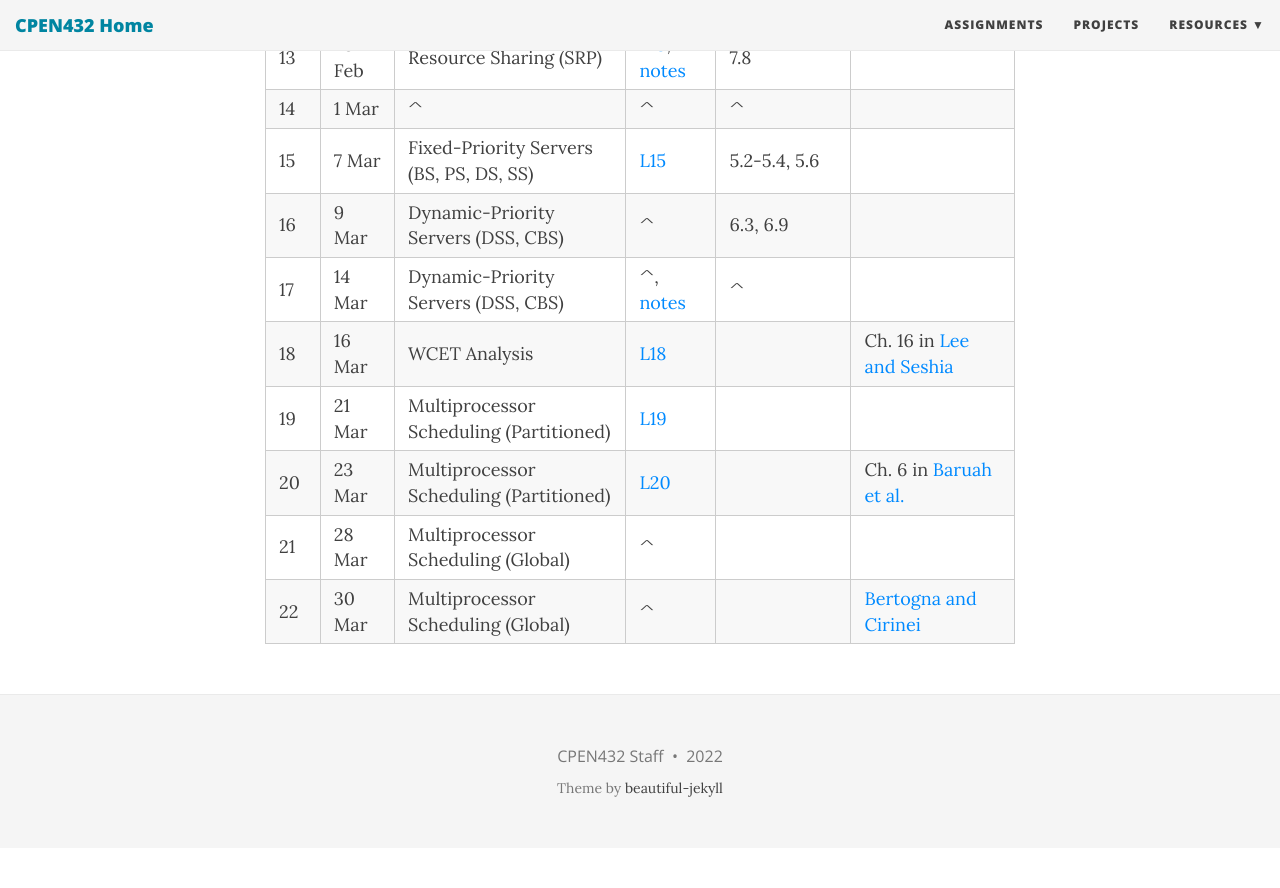
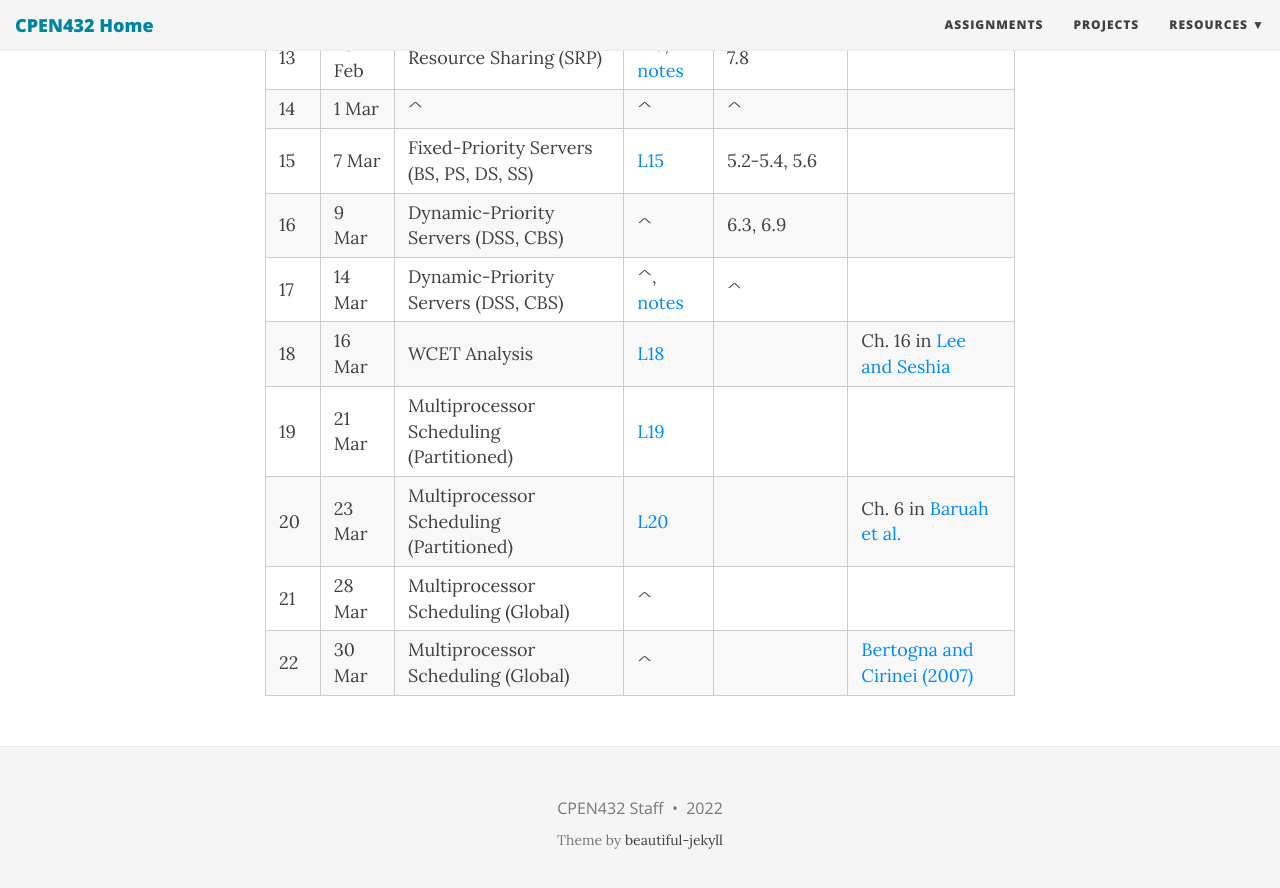
Before and after one commit to CPEN432/cpen432.github.io, a Jekyll site: the page built from lectures.md, in a window 1280 px wide and 900 px high, scrolled down 1150 px. Shown: the top 888 px of the window. Built offline with Jekyll 4.4.1, drawn with Linux system fonts in a browser that asks for light colours; nearby versions of some CDN libraries; before the commit the page ends 1998 px from its top, so only the background shows below that.

Commit message:
Update lectures.md

```diff
--- a/lectures.md
+++ b/lectures.md
@@ -29,7 +29,7 @@
 |  19  | 21 Mar | Multiprocessor Scheduling (Partitioned) | [L19](http://cpen432.github.io/resources/gujarati-slides//19-multiprocessor.pdf) |||
 |  20  | 23 Mar | Multiprocessor Scheduling (Partitioned) | [L20](http://cpen432.github.io/resources/gujarati-slides//20-partitioned.pdf) || Ch. 6 in [Baruah et al.](https://go.exlibris.link/yXzZkF95) |
 |  21  | 28 Mar | Multiprocessor Scheduling (Global) | ^ |||
-|  22  | 30 Mar | Multiprocessor Scheduling (Global) | ^ || [Bertogna and Cirinei](http://cpen432.github.io/resources/P3-bertogna-cirinei.pdf) |
+|  22  | 30 Mar | Multiprocessor Scheduling (Global) | ^ || [Bertogna and Cirinei (2007)](http://cpen432.github.io/resources/P3-bertogna-cirinei.pdf) |
 
 <!-- | **No.** | **Date** | **Topics** | **Readings** | -->
 <!-- |:---:|:-------|:---:|:----:| -->
```
